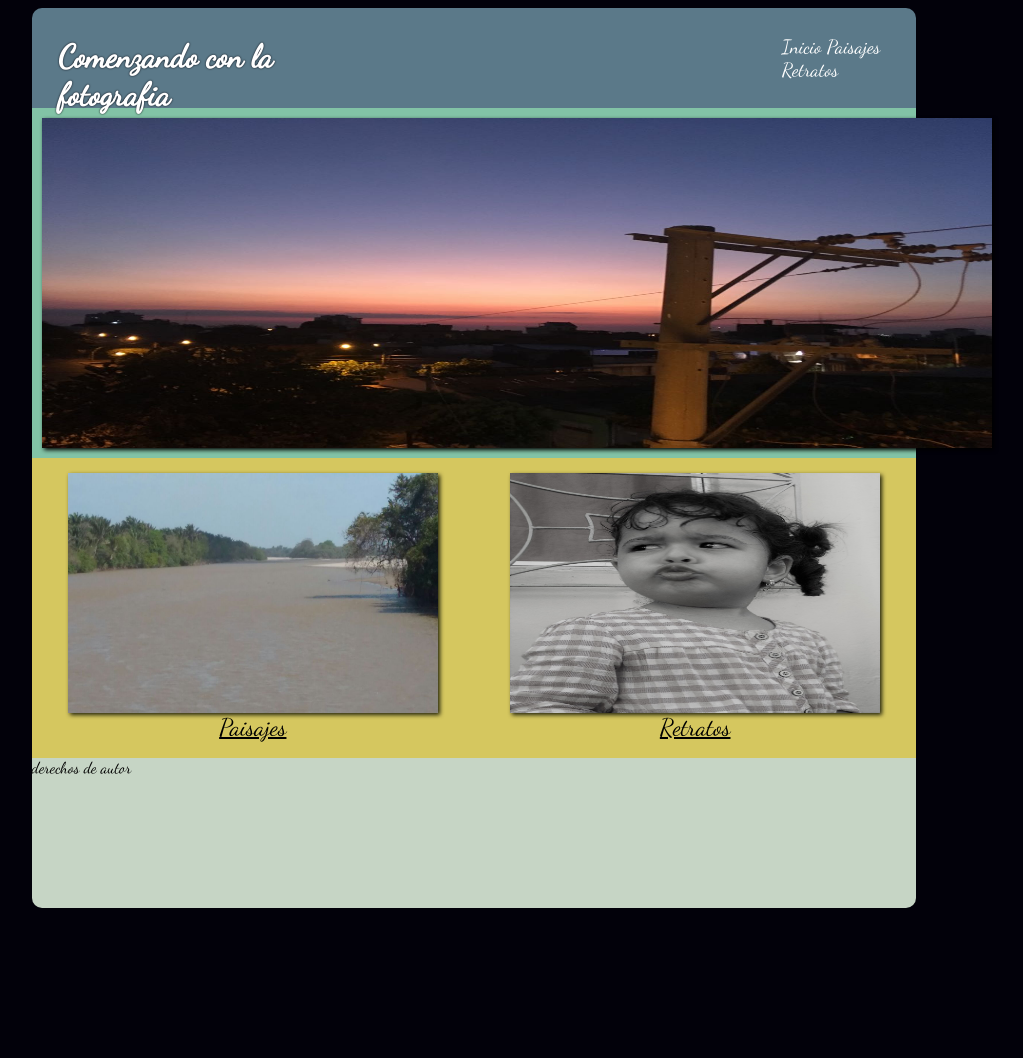
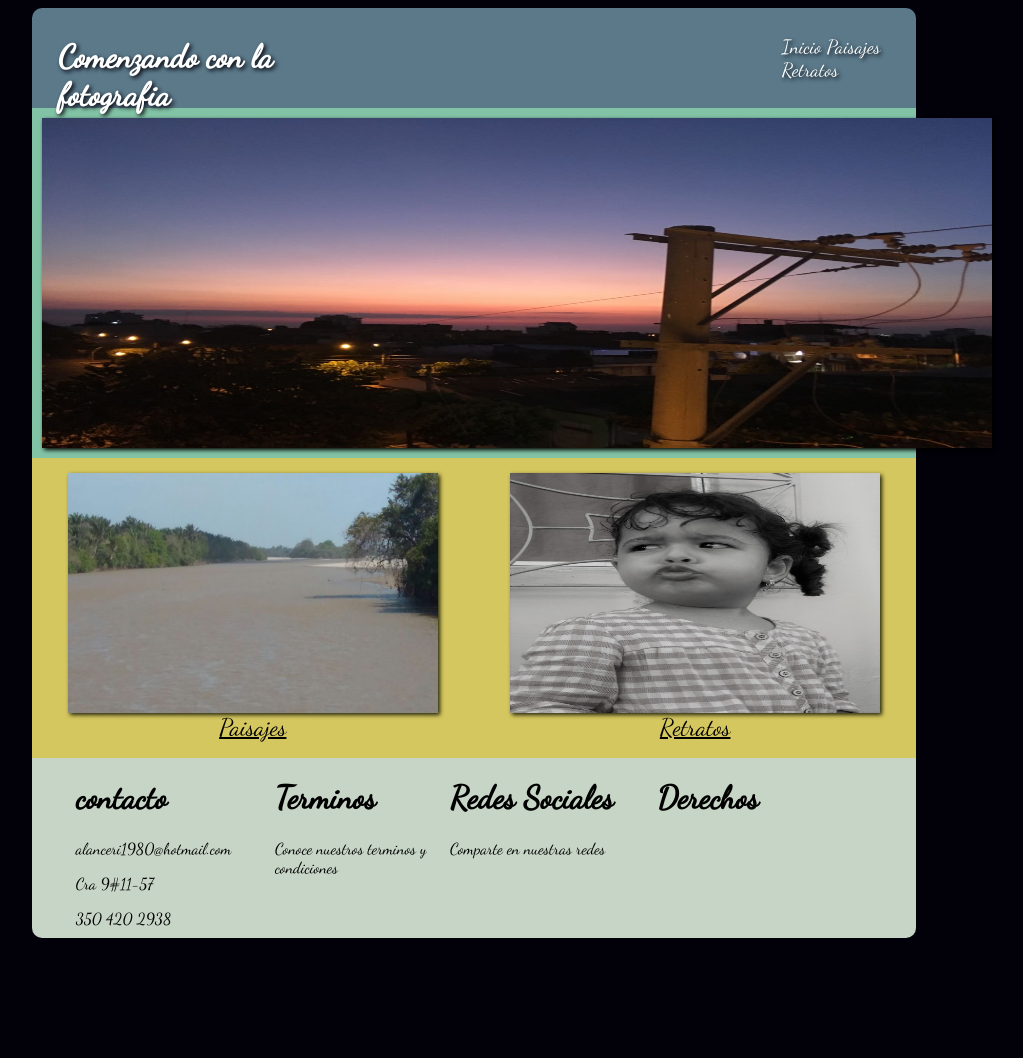
Before and after one commit to andresCerezoRios/final-de-ccs, a plain HTML site: page index.html in a window 1280 px wide. Shown: the whole page, without its empty margins (166-1189 px from the left). Before the commit the page ends 916 px from the top, so only its background shows below. Drawn offline with Linux system fonts and the light colour scheme.

Commit message:
avance en el footer

```diff
--- a/css/estilos.css
+++ b/css/estilos.css
@@ -19,21 +19,22 @@ section{
 }
 footer{
   width: 70%;
-  height: 150px;
+  height: 180px;
   background-color:#c6d5c5;
   border-bottom-left-radius:10px;
   border-bottom-right-radius: 10px;
   margin:0 auto;
 }
-h1{
+.contenedor1 h1{
   padding-left: 3%;
   padding-top: 1%;
   color: white;
-  text-shadow: 0 0 2px #02010a;
+  filter: drop-shadow(2px 2px 2px #02010a);
 }
 a[href^="#"]{
   color: white;
   text-decoration: none;
+  filter: drop-shadow(2px 2px 2px #02010a);
 }
 .contenedor1 nav{
   padding-left: 50%;
@@ -58,6 +59,8 @@ section img{
 	display: flex;
 	flex-flow: row wrap;
   margin:0 auto;
+  border: 1px;
+  background-color:  #d5c75f;
 }
 .contenedor div {
   text-align: center;
@@ -66,7 +69,6 @@ section img{
   box-sizing: border-box;
   min-height: 250px;
   min-width: 100px;
-  background-color:  #d5c75f;
 }
 .bloque1  {
   font-family: "Dancing Script",cursive;
@@ -106,3 +108,32 @@ section img{
   transform: translateX(20px) translateY(-5px);
   filter: drop-shadow(2px 2px #82c3a6);
 }
+
+.series{
+  margin: 0;
+  padding: 0;
+  width: 90%;
+  height: 300px;
+  display: flex;
+  flex-flow: row wrap;
+  margin:0 auto;
+}
+.series div{
+  text-align: left;
+  font-size: 1em;
+  box-sizing: border-box;
+}
+
+.serie1{
+  width: 25%;
+  padding: 0;
+}
+.serie2{
+  width: 22%;
+}
+.serie3{
+  width: 26%;
+}
+.serie4{
+  width: 27%;
+}
--- a/index.html
+++ b/index.html
@@ -30,7 +30,25 @@
      </div>
    </div>
    <footer>
-derechos de autor
+     <div class="series" role="main">
+       <div class="serie1">
+         <h1>contacto</h1>
+         <p>alanceri1980@hotmail.com</p>
+         <p>Cra 9#11-57</p>
+         <p>350 420 2938</p>
+       </div>
+       <div class="serie2">
+         <h1>Terminos</h1>
+        <p>Conoce nuestros terminos y condiciones</p>
+       </div>
+       <div class="serie3">
+        <h1>Redes Sociales</h1>
+        <p>Comparte en nuestras redes</p>
+       </div>
+       <div class="serie4">
+        <h1>Derechos</h1>
+       </div>
+    </div>
    </footer>
  </body>
 </html>
```
